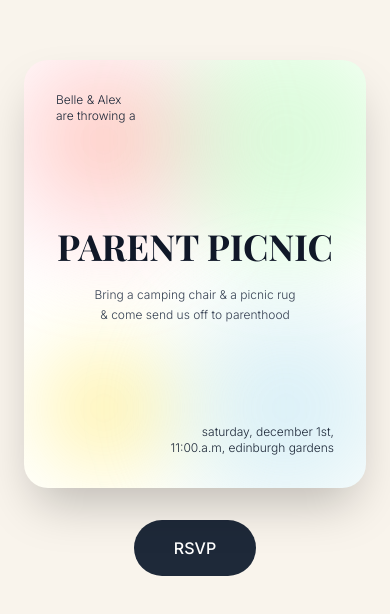
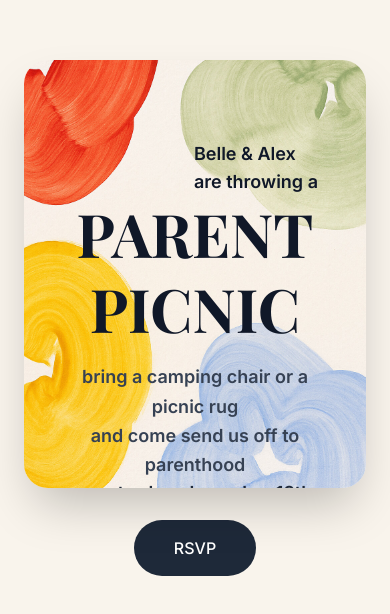
Before and after one commit to cyponthemic/baby-shower, a React (Vite) app: page / in a window 390 px wide. Shown: the part 104-718 px from the top of the page. Built offline with nearby package versions, Linux system fonts and the light colour scheme.

Commit message:
feat: final copy

```diff
--- a/src/App.tsx
+++ b/src/App.tsx
@@ -16,51 +16,30 @@ function App() {
     return (
       <div className="min-h-screen w-full flex items-center justify-center p-6 bg-warm-bg">
         <div className="w-full max-w-2xl flex flex-col items-center justify-center">
-          <div className="relative w-full bg-white rounded-3xl shadow-2xl overflow-hidden" style={{ aspectRatio: '4/5' }}>
-            {/* Watercolor blob shapes - positioned at corners */}
-            {/* Top-left: Coral red */}
-            <div className="absolute top-0 left-0 w-80 h-80 -translate-x-1/4 -translate-y-1/4 rounded-full"
-                 style={{
-                   background: 'radial-gradient(circle, rgba(255, 99, 71, 0.35) 0%, rgba(255, 182, 193, 0.25) 40%, transparent 70%)',
-                   filter: 'blur(30px)',
-                   mixBlendMode: 'multiply'
-                 }}></div>
-            {/* Top-right: Sage green */}
-            <div className="absolute top-0 right-0 w-80 h-80 translate-x-1/4 -translate-y-1/4 rounded-full"
-                 style={{
-                   background: 'radial-gradient(circle, rgba(144, 238, 144, 0.35) 0%, rgba(152, 251, 152, 0.25) 40%, transparent 70%)',
-                   filter: 'blur(30px)',
-                   mixBlendMode: 'multiply'
-                 }}></div>
-            {/* Bottom-left: Golden yellow */}
-            <div className="absolute bottom-0 left-0 w-80 h-80 -translate-x-1/4 translate-y-1/4 rounded-full"
-                 style={{
-                   background: 'radial-gradient(circle, rgba(255, 215, 0, 0.35) 0%, rgba(255, 255, 224, 0.25) 40%, transparent 70%)',
-                   filter: 'blur(30px)',
-                   mixBlendMode: 'multiply'
-                 }}></div>
-            {/* Bottom-right: Sky blue */}
-            <div className="absolute bottom-0 right-0 w-80 h-80 translate-x-1/4 translate-y-1/4 rounded-full"
-                 style={{
-                   background: 'radial-gradient(circle, rgba(135, 206, 235, 0.35) 0%, rgba(176, 224, 230, 0.25) 40%, transparent 70%)',
-                   filter: 'blur(30px)',
-                   mixBlendMode: 'multiply'
-                 }}></div>
-
+          <div
+            className="relative w-full rounded-3xl shadow-2xl overflow-hidden"
+            style={{
+              aspectRatio: '4/5',
+              backgroundImage: 'url(/bg.jpg)',
+              backgroundSize: 'cover',
+              backgroundPosition: 'center',
+              backgroundRepeat: 'no-repeat'
+            }}
+          >
             {/* Text content */}
-            <div className="relative h-full flex flex-col justify-between p-8 md:p-12">
+            <div className="relative h-full flex flex-col  justify-between p-12">
               {/* Top right text */}
-              <div className="self-start text-left">
-                <p className="text-xs md:text-sm text-gray-800 font-light">{EVENT.hosts.full}</p>
-                <p className="text-xs md:text-sm text-gray-800 font-light">are throwing a</p>
+              <div className="self-end text-left pt-8">
+                <p className="text-lg text-gray-900 font-extrabold">{EVENT.hosts.full}</p>
+                <p className="text-lg text-gray-900 font-extrabold">are throwing a</p>
               </div>
 
               {/* Center content */}
               <div className="flex-1 flex flex-col items-center justify-center text-center space-y-4 max-w-xs mx-auto" >
-                <h1 className="font-serif text-4xl md:text-6xl lg:text-7xl font-bold text-gray-900 leading-tight">
+                <h1 className="font-serif text-6xl sm:text-8xl lg:text-7xl font-bold text-gray-900 leading-tight">
                   {EVENT.title}
                 </h1>
-                <p className="text-xs md:text-sm text-gray-700 font-light max-w-md leading-relaxed">
+                <p className="text-lg text-gray-700 font-extrabold max-w-md leading-relaxed">
                   {EVENT.tagline.split(",").map((part, i, arr) => (
                     <span key={i}>
                       {part.trim()}
@@ -72,8 +51,8 @@ function App() {
 
               {/* Bottom left text */}
               <div className="self-end text-right">
-                <p className="text-xs md:text-sm text-gray-800 font-light">{COPY.invitation.dateLine}</p>
-                <p className="text-xs md:text-sm text-gray-800 font-light">{COPY.invitation.timeLocationLine}</p>
+                <p className="text-lg text-gray-800 font-extrabold">{COPY.invitation.dateLine}</p>
+                <p className="text-lg text-gray-800 font-extrabold">{COPY.invitation.timeLocationLine}</p>
               </div>
             </div>
           </div>
@@ -99,7 +78,12 @@ function App() {
             {EVENT.title}
           </h1>
           <p className="text-base text-gray-600 font-light leading-relaxed max-w-md mx-auto">
-            {EVENT.tagline}
+            {EVENT.tagline.split(",").map((part, i, arr) => (
+              <span key={i}>
+                {part.trim()}
+                {i < arr.length - 1 && <br />}
+              </span>
+            ))}
           </p>
         </header>
 
--- a/src/RSVPForm.tsx
+++ b/src/RSVPForm.tsx
@@ -86,7 +86,7 @@ export default function RSVPForm({ onSuccess }: RSVPFormProps) {
 
         <div className="space-y-2">
           <label htmlFor="food" className="block text-sm font-medium text-gray-700">
-            Food requirements / notes
+            Dietries
           </label>
           <textarea
             id="food"
@@ -102,7 +102,7 @@ export default function RSVPForm({ onSuccess }: RSVPFormProps) {
           disabled={isSubmitting}
           className="w-full py-4 rounded-full bg-gray-800 text-white font-medium hover:bg-gray-700 transition-all duration-200 text-base disabled:opacity-50 disabled:cursor-not-allowed"
         >
-          {isSubmitting ? "Sending..." : "Send RSVP"}
+          {isSubmitting ? "Sending..." : "RSVP"}
         </button>
 
         {submitError && (
@@ -111,11 +111,8 @@ export default function RSVPForm({ onSuccess }: RSVPFormProps) {
           </p>
         )}
 
-        <p className="text-xs text-gray-400 text-center pt-2">
-          We're keeping this invite paperless and simple – thanks for RSVPing 💛
-        </p>
         <p className="text-xs text-gray-400 text-center">
-          Please RSVP so we can plan food and drinks.
+          please RSVP so we can plan food
         </p>
       </form>
     </section>
--- a/src/constants.ts
+++ b/src/constants.ts
@@ -5,18 +5,18 @@ export const EVENT = {
     full: "Belle & Alex",
   },
   title: "PARENT PICNIC",
-  tagline: "Bring a camping chair & a picnic rug, & come send us off to parenthood",
+  tagline: "bring a camping chair or a picnic rug, and come send us off to parenthood",
   date: {
     day: "Saturday",
-    dayNumber: 1,
+    dayNumber: 13,
     month: "December",
     monthNumber: 12,
     year: 2025,
-    time: "11:00 a.m",
-    timeFormatted: "11:00.a.m",
+    time: "10:30 a.m",
+    timeFormatted: "10:30.a.m",
     // For ICS file
-    startTime: "20251201T110000",
-    endTime: "20251201T140000",
+    startTime: "20251213T103000",
+    endTime: "20251213T143000",
   },
   location: "Edinburgh Gardens",
   formName: "baby-shower-rsvp",
```
Also changed, not shown: public/bg.jpg (added).
